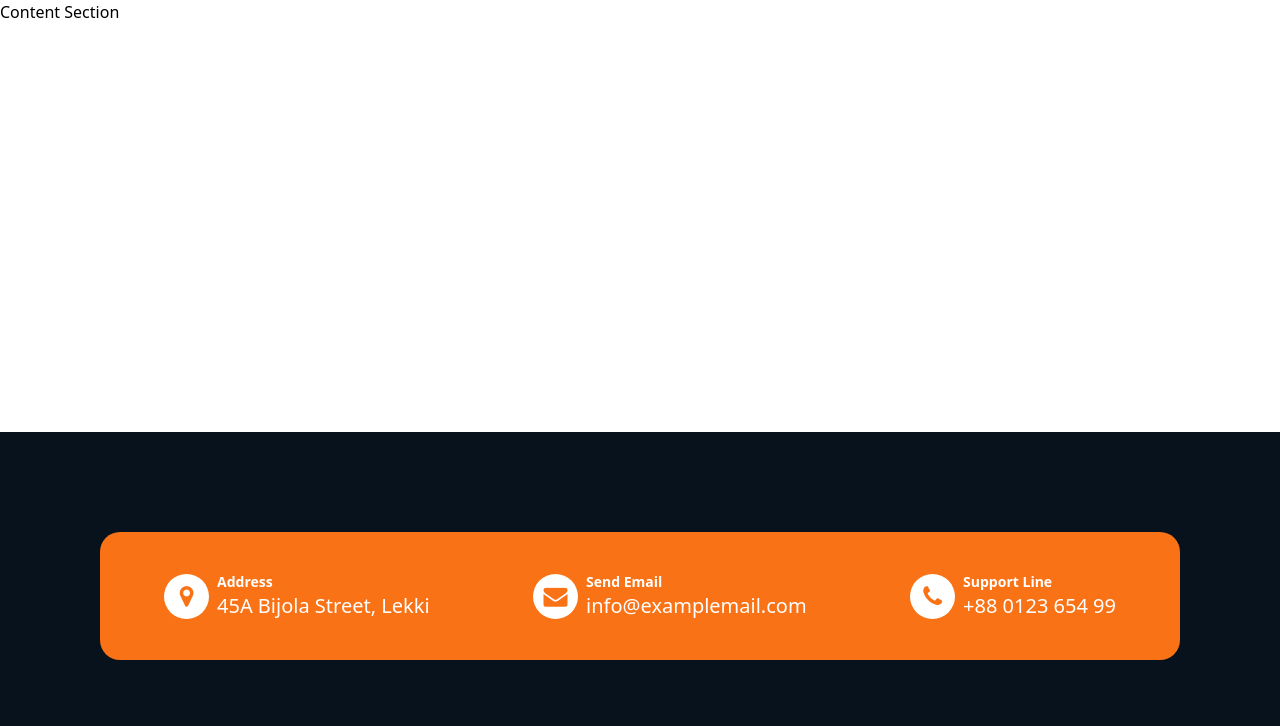
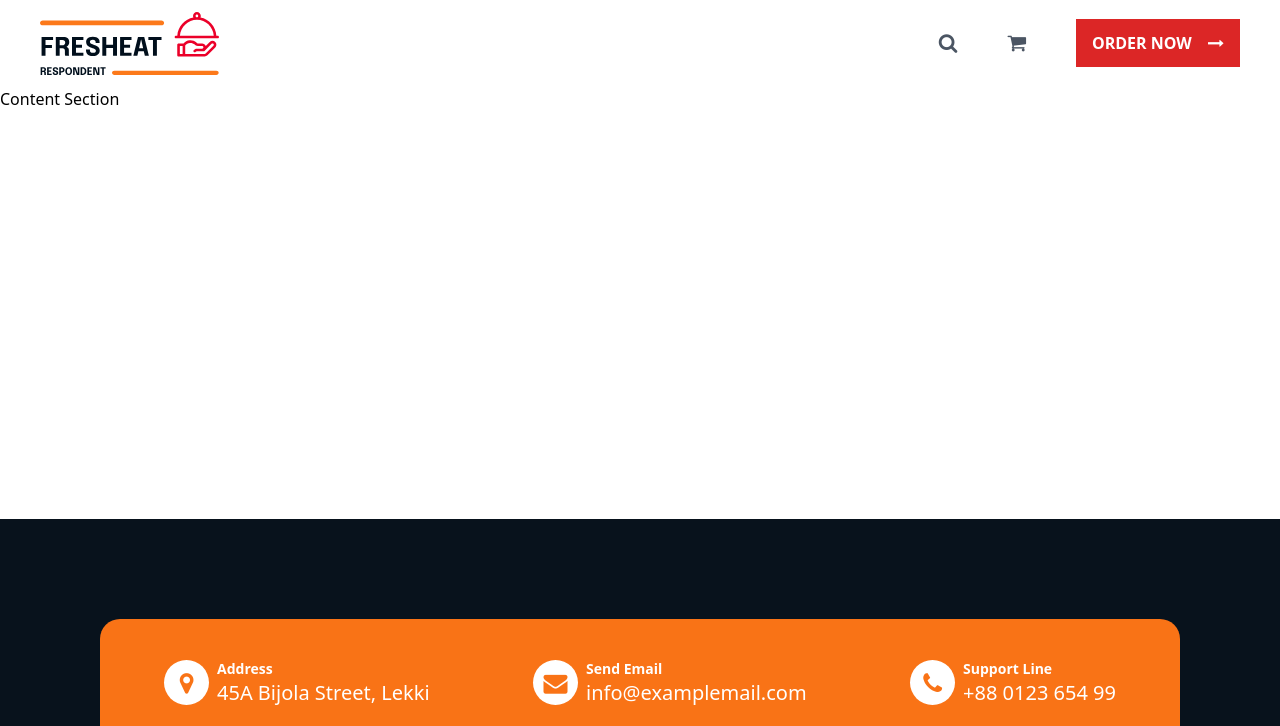
Before and after one commit to kenovienadu/gmc_responsive_store_checkpoint, a plain HTML site: page src/index.html in a window 1280 px wide. Shown: the top 726 px of the page. Drawn offline with nearby package versions, Linux system fonts and the light colour scheme.

Commit message:
feat: add header nav

```diff
--- a/src/index.html
+++ b/src/index.html
@@ -14,8 +14,20 @@
 
 </head>
   <body>
-    <header>
-
+    <header class="px-10 py-3 flex justify-between items-center">
+      <img src="assets/img/fresheats-logo-dark.svg" class="w-[180px]" alt="">
+      <div class="inline-flex items-center gap-[50px]">
+        <div class="text-gray-600 text-xl">
+          <i class="fa fa-search" aria-hidden="true"></i>
+        </div>
+        <div class="text-gray-600 text-xl">
+          <i class="fa fa-shopping-cart" aria-hidden="true"></i>
+        </div>
+        <button class="bg-red-600 text-white py-3 px-4 uppercase font-bold" >
+          <span class="pr-3">Order Now</span>
+          <i class="fa fa-long-arrow-right" aria-hidden="true"></i>
+        </button>
+      </div>
     </header>
 
     <section class="h-[400px]" >
```
